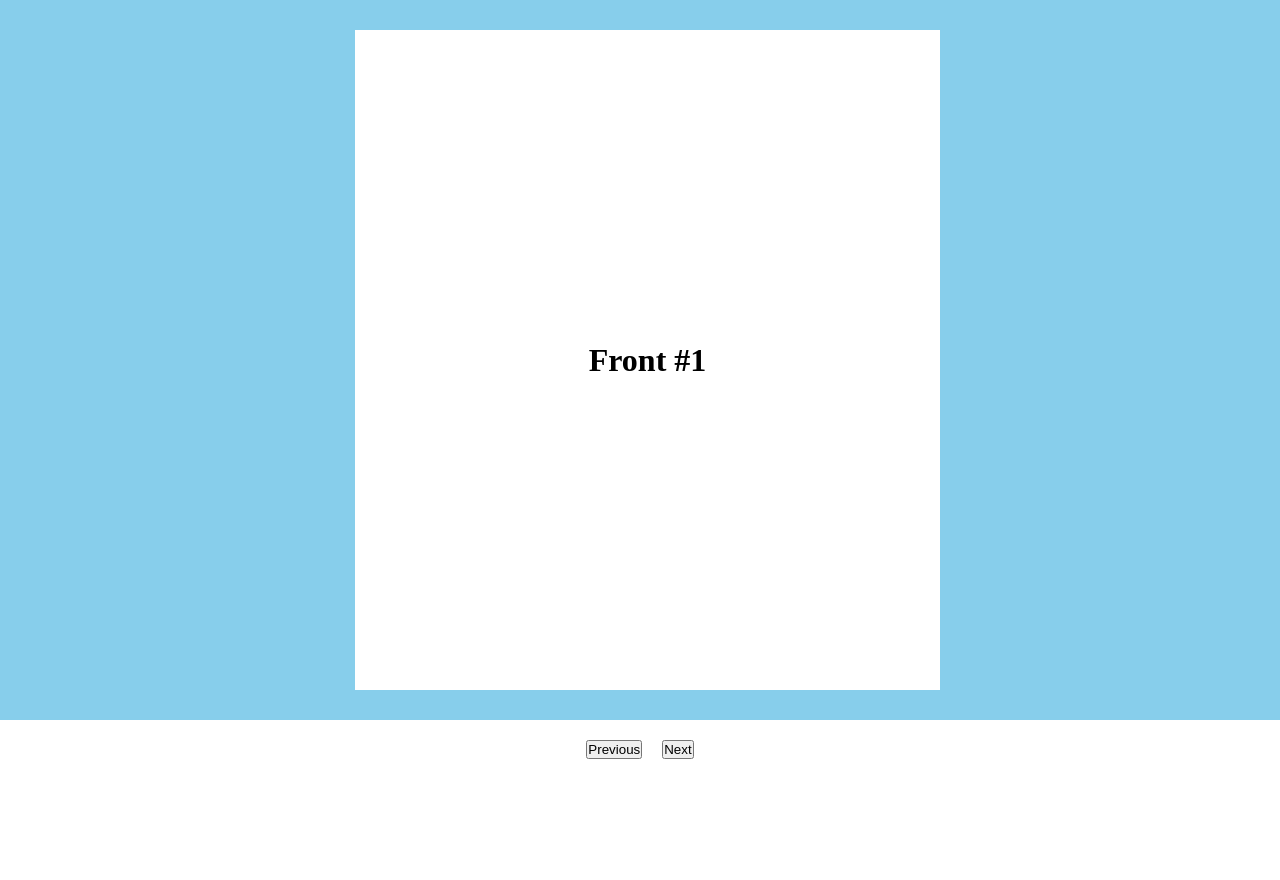
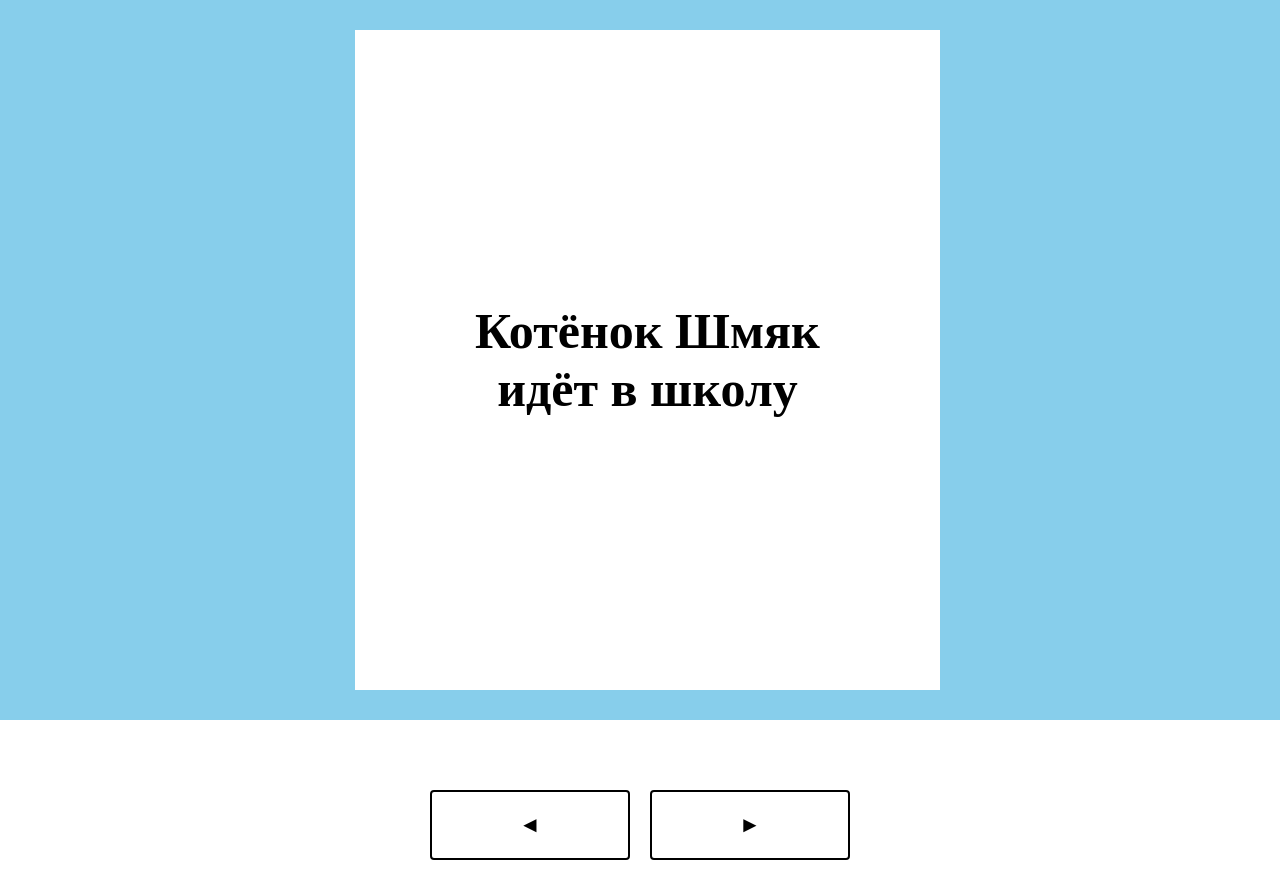
Before and after one commit to Margino/book, a plain HTML site: page index.html in a window 1280 px wide. Before the commit the page ends 800 px from the top, so only its background shows below. Drawn offline with Linux system fonts and the light colour scheme.

Commit message:
fix: bug first and last pages

```diff
--- a/css/style.css
+++ b/css/style.css
@@ -9,9 +9,19 @@
     padding: 0;
 }
 
+html {
+
+}
+
 body {
     width: 100%;
     height: 100%;
+
+    /* скролбар всегда на экране */
+    /* scrollbar-gutter: stable; */
+
+    /* скролбар всегда скрыт */
+    overflow: hidden;
 }
 
 main {
@@ -121,6 +131,15 @@ main.end .book{
     z-index: 1;
 }
 
+h1 {
+    text-align: center;
+    font-size: 50px;
+}
+
+.page-img {
+    max-width: 90%;
+}
+
 aside {
     max-width: 1920px;
 
@@ -128,6 +147,31 @@ aside {
     justify-content: center;
     align-items: center;
 
+    margin-top: 50px;
     padding: 20px;
     column-gap: 20px;
 }
+
+aside button {
+    display: inline-block;
+
+    padding: 20px 25px;
+    min-width: 200px;
+
+    border: 2px solid #000;
+    border-radius: 4px;
+
+    font-size: 22px;
+    font-weight: 500;
+    line-height: 26px;
+    text-decoration: none;
+    text-align: center;
+
+    cursor: pointer;
+
+    white-space: nowrap;
+
+    color: #000;
+    background-color: #fff;
+
+}
--- a/index.html
+++ b/index.html
@@ -14,12 +14,12 @@
             <div class="paper" id="p1">
                 <div class="front">
                     <div class="front-content" id="f1">
-                        <h1>Front #1</h1>
+                        <h1>Котёнок Шмяк<br>идёт в школу</h1>
                     </div>
                 </div>
                 <div class="back">
                     <div class="back-content" id="b1">
-                        <h1>Back #1</h1>
+                        <img class="page-img" src="./img/p1.jpg" alt="">
                     </div>
                 </div>
             </div>
@@ -27,7 +27,7 @@
             <div class="paper" id="p2">
                 <div class="front">
                     <div class="front-content" id="f2">
-                        <h1>Front #2</h1>
+                        <img class="page-img" src="./img/p2.jpg" alt="">
                     </div>
                 </div>
                 <div class="back">
@@ -52,8 +52,8 @@
         </div>
     </main>
     <aside>
-        <button id="prev-btn">Previous</button>
-        <button id="next-btn">Next</button>
+        <button id="prev-btn"> ◄ </button>
+        <button id="next-btn"> ► </button>
     </aside>
 
 
--- a/js/script.js
+++ b/js/script.js
@@ -19,7 +19,9 @@ const goNextPage = () => {
     switch(currentLocation) {
         case 1:
             paper1.classList.add('flipped')
-            paper1.style.zIndex = 1
+            setTimeout(() => {
+                paper1.style.zIndex = 1
+            }, 300);
             main.classList.remove('start')
             main.classList.add('active')
             break
@@ -55,7 +57,9 @@ const goPrevPage = () => {
             break
         case 4:
             paper3.classList.remove('flipped')
-            paper3.style.zIndex = 1
+            setTimeout(()=> {
+                paper3.style.zIndex = 1
+            }, 300)
             main.classList.remove('end')
             main.classList.add('active')
             break
```
Also changed, not shown: img/p1.jpg (added), img/p2.jpg (added).
